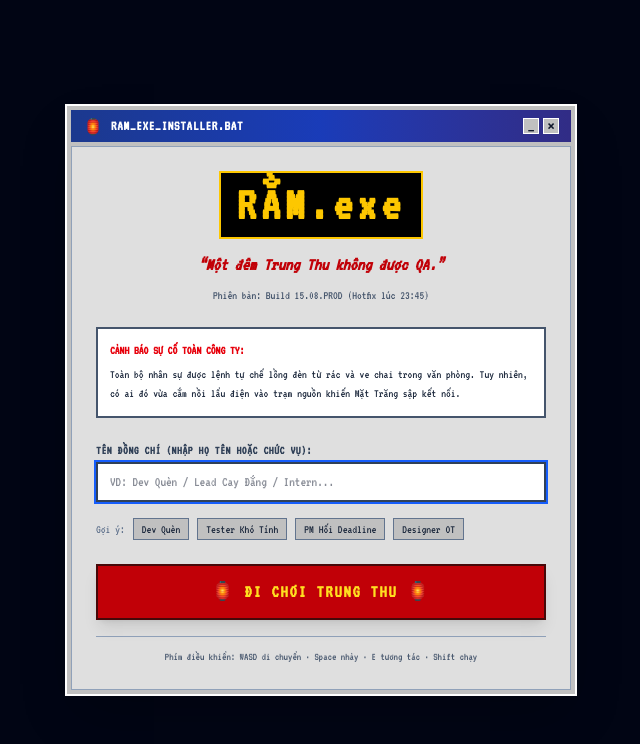
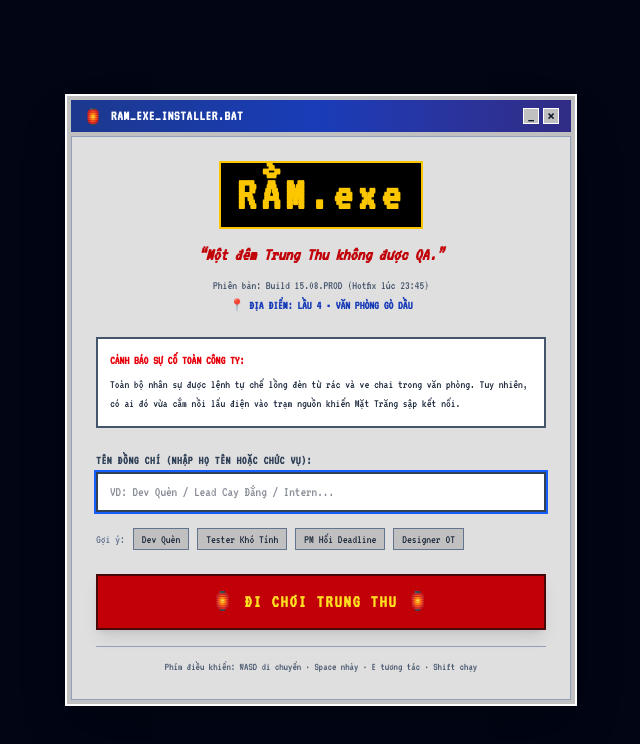
Before and after one commit to ducceo123-netizen/Game-Trung-Thu, a React (Vite) app: page / in a window 1280 px wide. Shown: the top 744 px of the page, without its empty margins (319-959 px from the left). Built offline with nearby package versions, Linux system fonts and the light colour scheme; no server answers.

Commit message:
Show Go Dau office location on start screen

```diff
--- a/src/components/ui/StartOverlay.tsx
+++ b/src/components/ui/StartOverlay.tsx
@@ -46,6 +46,9 @@ export function StartOverlay() {
             </p>
             <p className="text-xs text-slate-600 mt-2 font-mono">
               Phiên bản: Build 15.08.PROD (Hotfix lúc 23:45)
+            </p>
+            <p className="text-xs text-blue-800 mt-1 font-mono font-bold">
+              📍 ĐỊA ĐIỂM: LẦU 4 • VĂN PHÒNG GÒ DẦU
             </p>
           </div>
 
```
